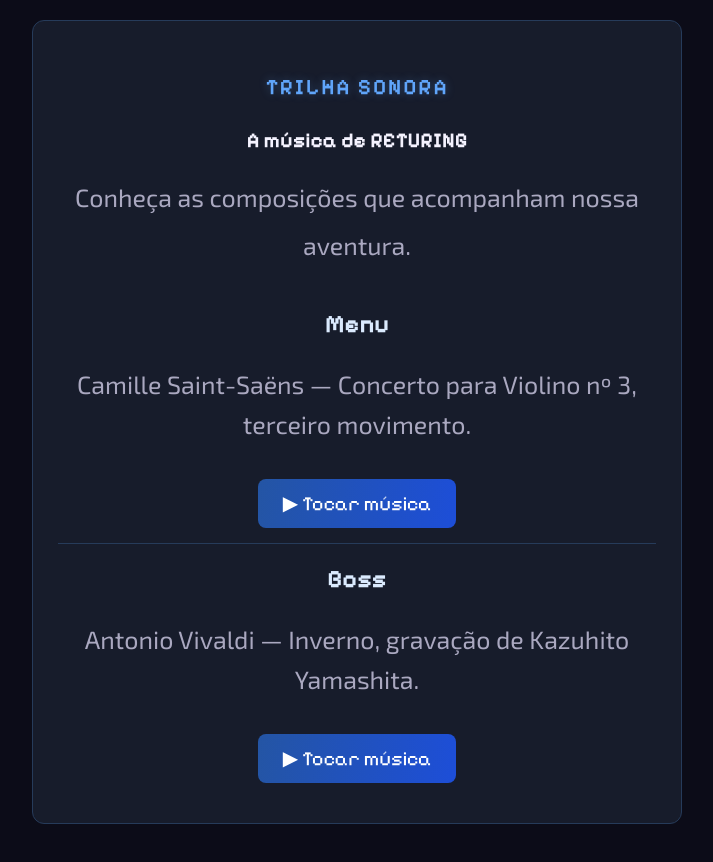
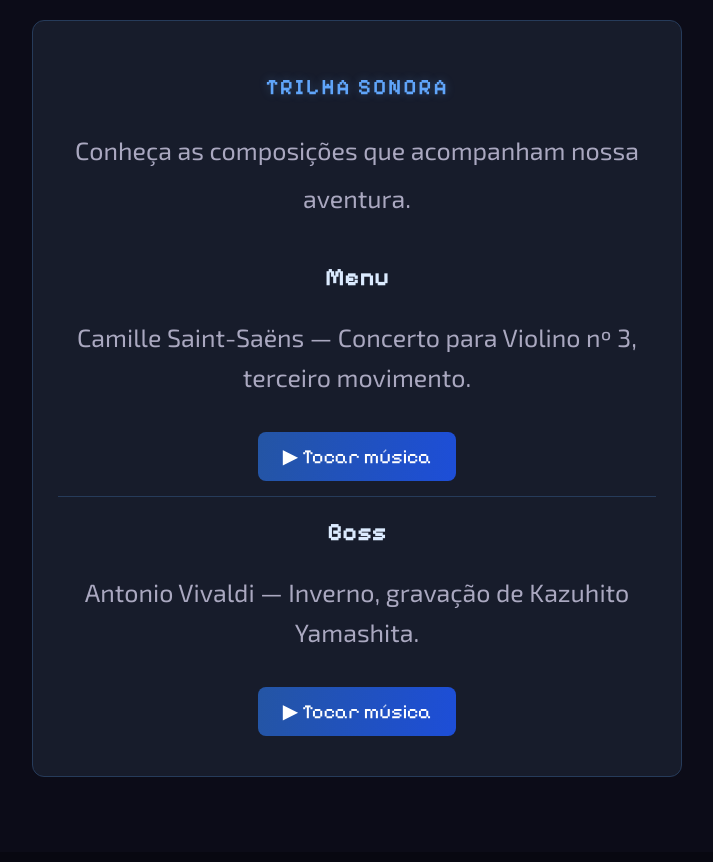
Before and after one commit to eduardafmc/RETURING, a plain HTML site: page CÓDIGOS/index.html in a window 1280 px wide. Shown: the part 4800-5662 px from the top of the page, without its empty margins (283-996 px from the left). Drawn offline with Linux system fonts and the light colour scheme.

Commit message:
finalização (agora é sério)

```diff
--- a/CÓDIGOS/index.html
+++ b/CÓDIGOS/index.html
@@ -836,8 +836,6 @@
             <div class="trilha">
                 <p class="subtitulo">TRILHA SONORA</p>
 
-                <h3>A música de RETURING</h3>
-
                 <p class="descricao">
                     Conheça as composições que acompanham nossa aventura.
                 </p>
```
